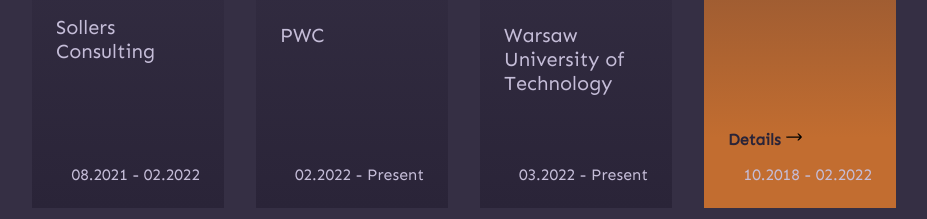
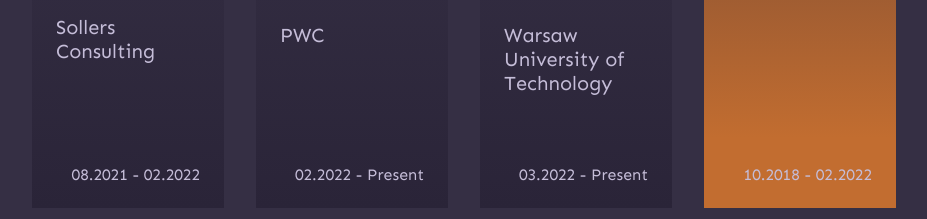
Before and after one commit to gingerjx/GingerPortfolio, a React (Create React App) app: page / in a window 1280 px wide. Shown: the part 2320-2539 px from the top of the page, without its empty margins (160-1087 px from the left). Built offline with nearby package versions, Linux system fonts and the light colour scheme.

Commit message:
Remove details button from experience

```diff
--- a/src/components/home/experience/detailsTile/DetailsTile.js
+++ b/src/components/home/experience/detailsTile/DetailsTile.js
@@ -8,7 +8,6 @@
             <p className='home-experience-details-position'>{tile.position}</p>
             <p className='home-experience-details-location'>{tile.location}</p>
             <p className='home-experience-details-description'>{tile.description}</p>
-            <DetailsButton isOrange={false}/>
             <div className='home-experience-details-date-wrapper'>
                 <p>{tile.dates}</p>
             </div>
```
